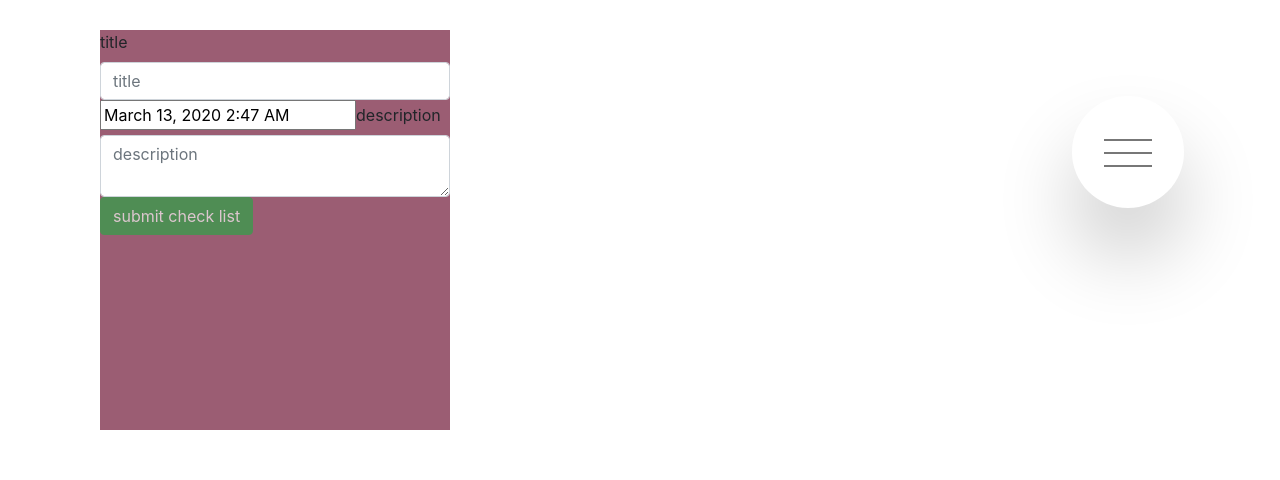
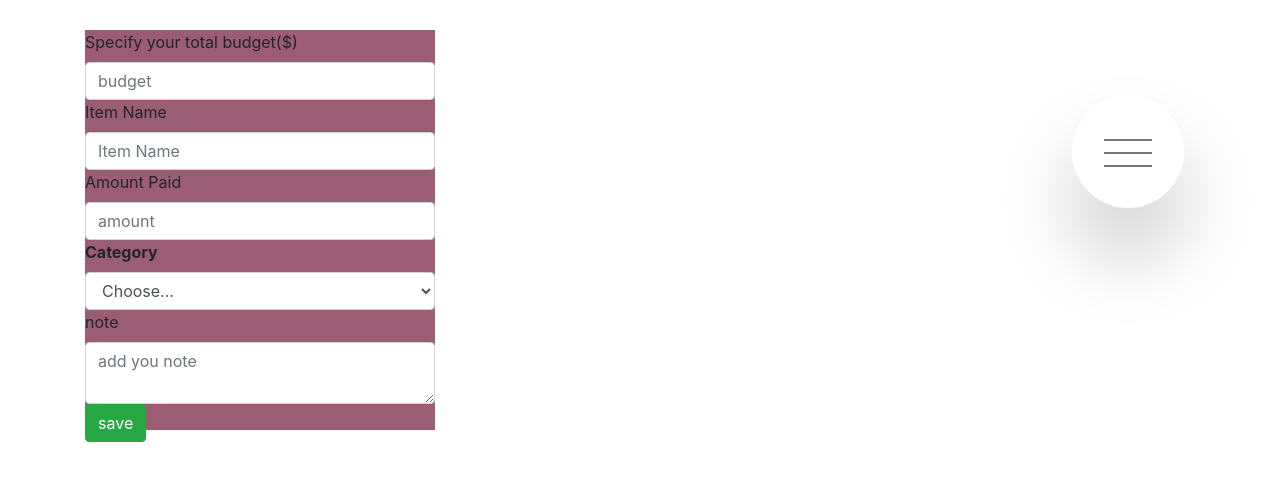
Before and after one commit to elhamposhtiban/Something-To-Remember, a React (Create React App) app in the folder client/: page /budget in a window 1280 px wide. Shown: the top 480 px of the page. Built offline with nearby package versions, Linux system fonts and the light colour scheme; no server answers.

Commit message:
adding expenses form, add it into app.js and creating routes foor application

```diff
--- a/client/package.json
+++ b/client/package.json
@@ -15,6 +15,8 @@
     "react": "^16.13.0",
     "react-datepicker": "^2.13.0",
     "react-dom": "^16.13.0",
+    "react-flip-move": "^3.0.4",
+    "react-router-dom": "^5.1.2",
     "react-scripts": "3.4.0"
   },
   "scripts": {
--- a/client/src/App.js
+++ b/client/src/App.js
@@ -1,15 +1,29 @@
 import React from 'react';
-import Dolist from "./pages/doList"
+import { BrowserRouter as Router, Route, Switch} from "react-router-dom";
+import Dolist from "./pages/doList";
+import Budget from "./pages/expenses";
 import Navbar from "./components/Navbar/index"
 import {Col,Row,Container} from "./components/Grid"
 
 function App() {
   return (
     <div>
-      <Navbar/>
-      <Container>
+
+      {/* <Container>
          <Dolist/>
-      </Container>
+      </Container> */}
+
+      <Router>
+      <div>
+        <Navbar />
+        <Container>
+          <Switch>
+            <Route exact path="/" component={Dolist} />
+            <Route exact path="/budget" component={Budget} />
+          </Switch>
+          </Container>
+      </div>
+    </Router>
 
     </div>
 
--- a/client/src/components/DolistResult/index.js
+++ b/client/src/components/DolistResult/index.js
@@ -4,6 +4,7 @@ import { faEdit } from "@fortawesome/free-solid-svg-icons";
 import { faTrash } from "@fortawesome/free-solid-svg-icons";
 import { faCheck } from "@fortawesome/free-solid-svg-icons";
 import { FontAwesomeIcon } from "@fortawesome/react-fontawesome";
+import FlipMove from 'react-flip-move';
 import API from "../../utils/API";
 
 
@@ -60,10 +61,11 @@ const DolistResult = ({doList,loadDolist }) => {
           };
 
     return (
-
+        <FlipMove>
         <div className="card p-3 ToDoList-card">
             <div className="card-title"><h5>Here is your to do list </h5></div>
             <div className="card-body">
+
                 <ul className="list-group">
                     {doList.map(item => (
                     <li className="list-group-item" key={item._id}>
@@ -98,6 +100,7 @@ const DolistResult = ({doList,loadDolist }) => {
                     </li>
                     ))}
                 </ul>
+
             </div>
                          {/* Modal  */}
             <div className="modal fade" id="dolistModal" tabindex="-1" role="dialog" aria-labelledby="exampleModalLabel" aria-hidden="true">
@@ -167,6 +170,7 @@ const DolistResult = ({doList,loadDolist }) => {
                 </div>
             </div>
         </div>
+        </FlipMove>
     )
 }
 
--- /dev/null
+++ b/client/src/components/Expensesform/index.js
@@ -0,0 +1,82 @@
+import React, {useState} from "react";
+
+
+const Expensesform = (
+
+
+) => {
+
+    return(
+
+      <form>
+        <div className="form-group form-dolist">
+
+            <label className ="Dolist-label" htmlFor="budget"> Specify your total budget($)</label>
+            <input
+              id="budget"
+              name= "budget"
+              type="number"
+              className="form-control input-dolist"
+              placeholder="budget"
+            />
+
+            <label className ="Dolist-label" htmlFor="item-name">Item Name</label>
+            <input
+              id="item-name"
+              name= "item"
+              type="text"
+              className="form-control input-dolist"
+              placeholder="Item Name"
+            />
+
+            <label className ="Dolist-label" htmlFor="amount">Amount Paid</label>
+            <input
+              id="amount"
+              name= "amount"
+              type="number"
+              className="form-control input-dolist"
+              placeholder="amount"
+            />
+
+            <label for="blood-input"><strong>Category</strong></label>
+            <select id="blood-input" class="form-control">
+                <option selected>Choose...</option>
+                <option> Reception Venue & Rentals </option>
+                <option> Ceremony Location Fee </option>
+                <option> Food & Service</option>
+                <option> Photographer & Videographer </option>
+                <option> Decorations & flowerset </option>
+                <option> Music  </option>
+                <option> Makeup artist & hair styling </option>
+                <option> Bride Gown & Alterations </option>
+                <option> Bride's Accessories</option>
+                <option> Bride's Bouquet</option>
+                <option> Bridesmaid</option>
+                <option> Groom's Tux or Suit </option>
+                <option> Groom's Accessories </option>
+                <option> Groomsmen  </option>
+                <option> Honeymoon </option>
+                <option> Others</option>
+            </select>
+
+            <label className ="Dolist-label" htmlFor="description">note</label>
+            <textarea
+            className="form-control input-dolist"
+            name="description"
+            id="note"
+            placeholder="add you note"
+            />
+
+            <button
+            type="button"
+            className="btn btn-success toDolist-btn">
+             save
+            </button>
+
+        </div>
+    </form>
+
+    )
+}
+
+export default Expensesform;
--- /dev/null
+++ b/client/src/pages/expenses.js
@@ -0,0 +1,11 @@
+import React, {usestate} from "react";
+import Expensesform from "../components/Expensesform"
+
+
+const Expenses = () => {
+    return (
+        <Expensesform/>
+    )
+}
+
+export default Expenses;
```
Also changed, not shown: 1 other file (tests, documents, lock files or other folders).
